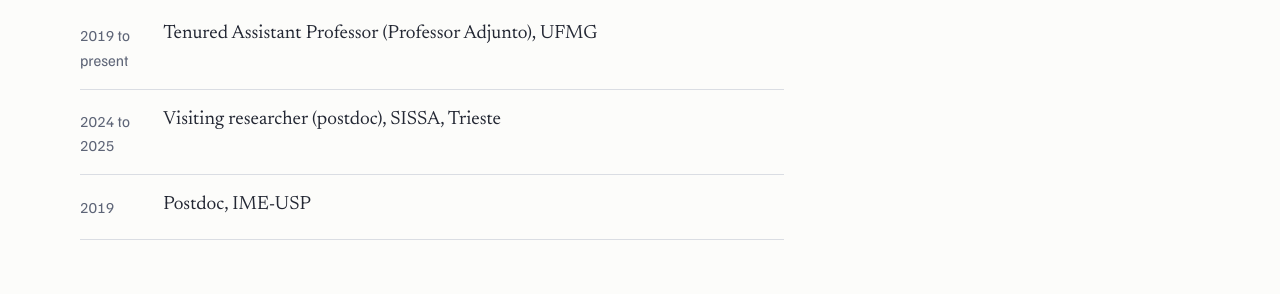
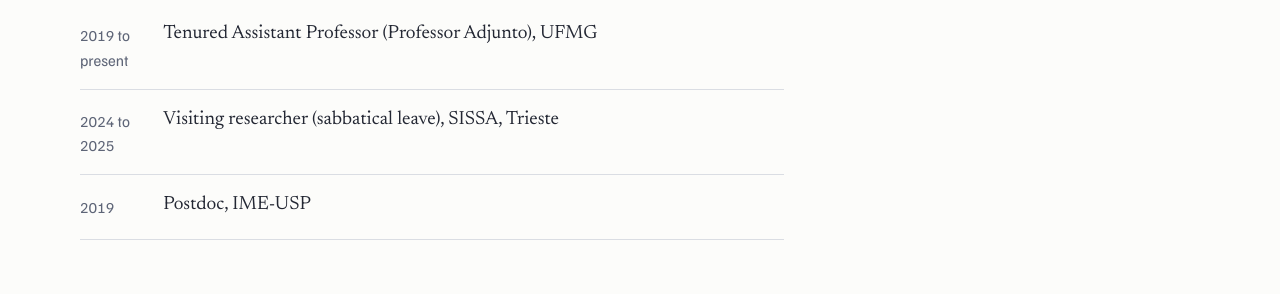
Before and after one commit to charlesalmd/charlesalmd.github.io, a Jekyll site: the page built from cv/index.html, in a window 1280 px wide. Shown: the part 385-679 px from the top of the page. Built offline with Jekyll 4.4.1, drawn with Linux system fonts in a browser that asks for light colours.

Commit message:
SISSA: licenca sabatica no CV e na home em portugues
Co-Authored-By: Claude Sonnet 5.5 <noreply@anthropic.com>

```diff
--- a/_data/profile.yml
+++ b/_data/profile.yml
@@ -33,7 +33,7 @@ about:
     - "I was a postdoctoral researcher at IME-USP (São Paulo-Brazil) in 2019."
     - "From 2024 to 2025, I was on sabbatical leave at SISSA (Trieste-Italy)."
   pt:
-    - "Obtive meu bacharelado (2010 a 2014) e doutorado direto (2014 a 2019) em Matemática pela UNICAMP, com período de doutorado sanduíche na Universitat de Barcelona (Barcelona-Espanha). Realizei pós-doutorado no IME-USP em 2019. Entre 2024 e 2025, fui pesquisador visitante na SISSA (Trieste-Itália)."   # original: "Entre 2024, fui"; completado com 2025 conforme o texto em inglês (verificar)
+    - "Obtive meu bacharelado (2010 a 2014) e doutorado direto (2014 a 2019) em Matemática pela UNICAMP, com período de doutorado sanduíche na Universitat de Barcelona (Barcelona-Espanha). Realizei pós-doutorado no IME-USP em 2019. Entre 2024 e 2025, estive em licença sabática na SISSA (Trieste-Itália)."
 
 contact:
   email: "charlesalmeida@mat.ufmg.br"
@@ -57,7 +57,7 @@ education:
 
 positions:
   - {years: "2019 até hoje", years_en: "2019 to present", pt: "Professor Adjunto, UFMG", en: "Tenured Assistant Professor (Professor Adjunto), UFMG"}
-  - {years: "2024 a 2025", years_en: "2024 to 2025", pt: "Pesquisador visitante (pós-doutorado), SISSA, Trieste", en: "Visiting researcher (postdoc), SISSA, Trieste"}
+  - {years: "2024 a 2025", years_en: "2024 to 2025", pt: "Pesquisador visitante (licença sabática), SISSA, Trieste", en: "Visiting researcher (sabbatical leave), SISSA, Trieste"}
   - {years: "2019", years_en: "2019", pt: "Pós-doutorado, IME-USP", en: "Postdoc, IME-USP"}
 
 service:   # nao aparece no site (decisao do Charles, 13/10/2026); fica so como registro
```
